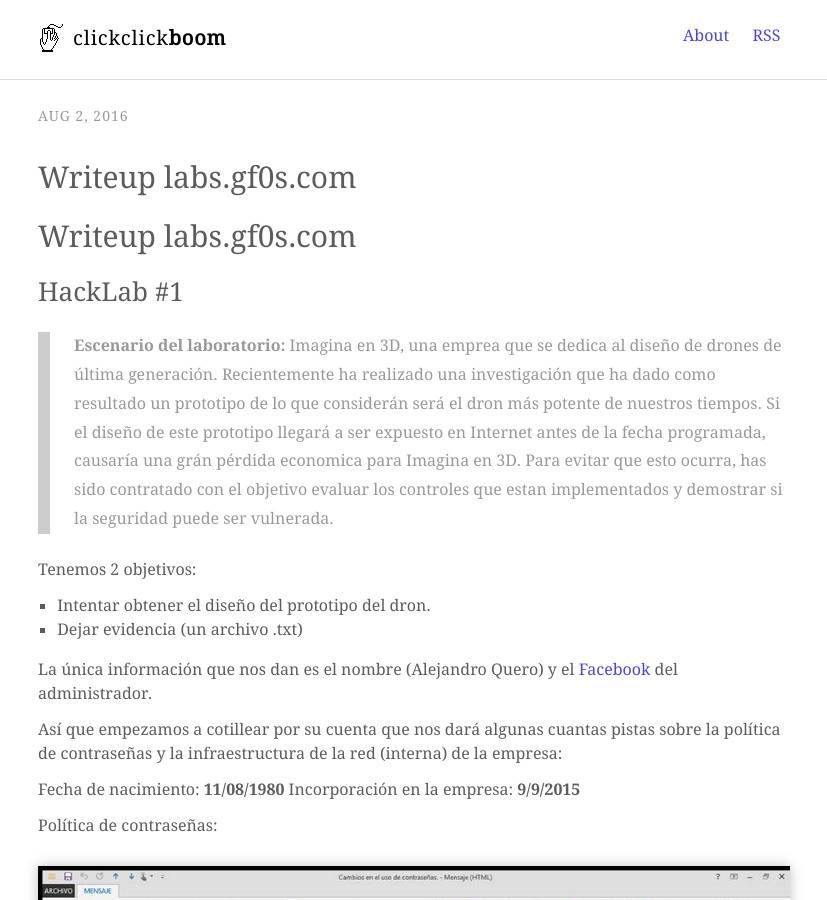
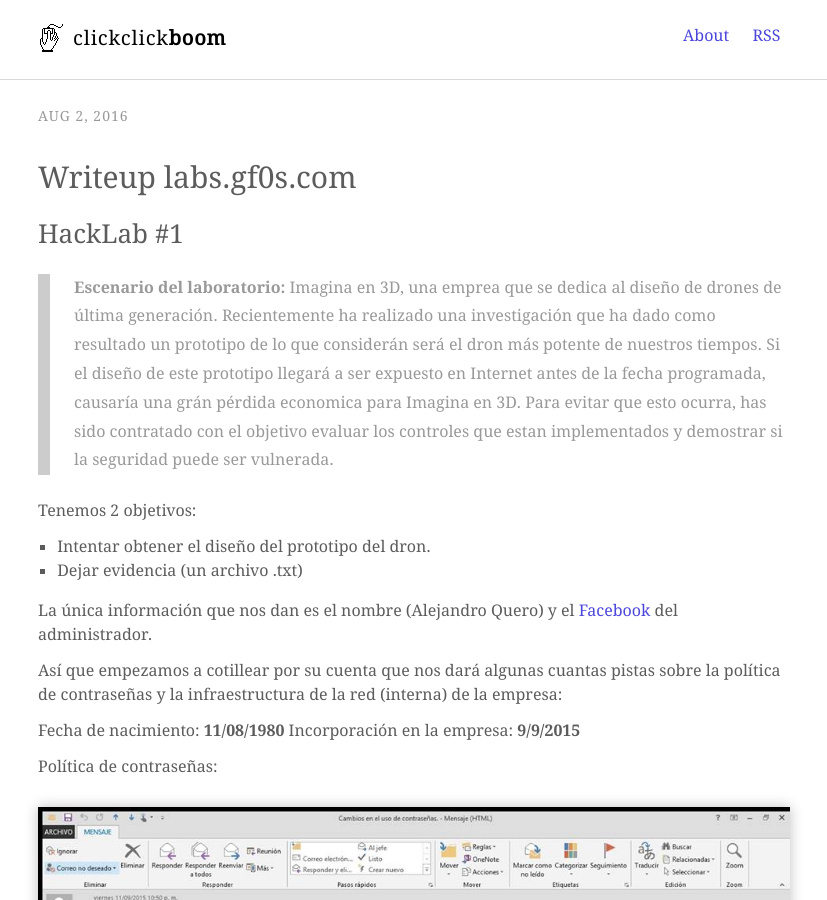
Before and after one commit to mrpnkt/mrpnkt.github.io, a Jekyll site: the page built from _posts/2016-08-02-writeup-labs-gf0s-com.md, in a window 1280 px wide and 900 px high. Shown: the whole window, without its empty margins (226-1053 px from the left). Built offline with Jekyll 4.4.1, drawn with Linux system fonts in a browser that asks for light colours.

Commit message:
Update 2016-08-02-writeup-labs-gf0s-com.md

```diff
--- a/_posts/2016-08-02-writeup-labs-gf0s-com.md
+++ b/_posts/2016-08-02-writeup-labs-gf0s-com.md
@@ -2,9 +2,8 @@
 title: Writeup labs.gf0s.com
 date: '2016-08-02 17:45:00'
 layout: post
+tags: CTF
 ---
-
-# Writeup labs.gf0s.com
 
 ## HackLab #1
 
```
